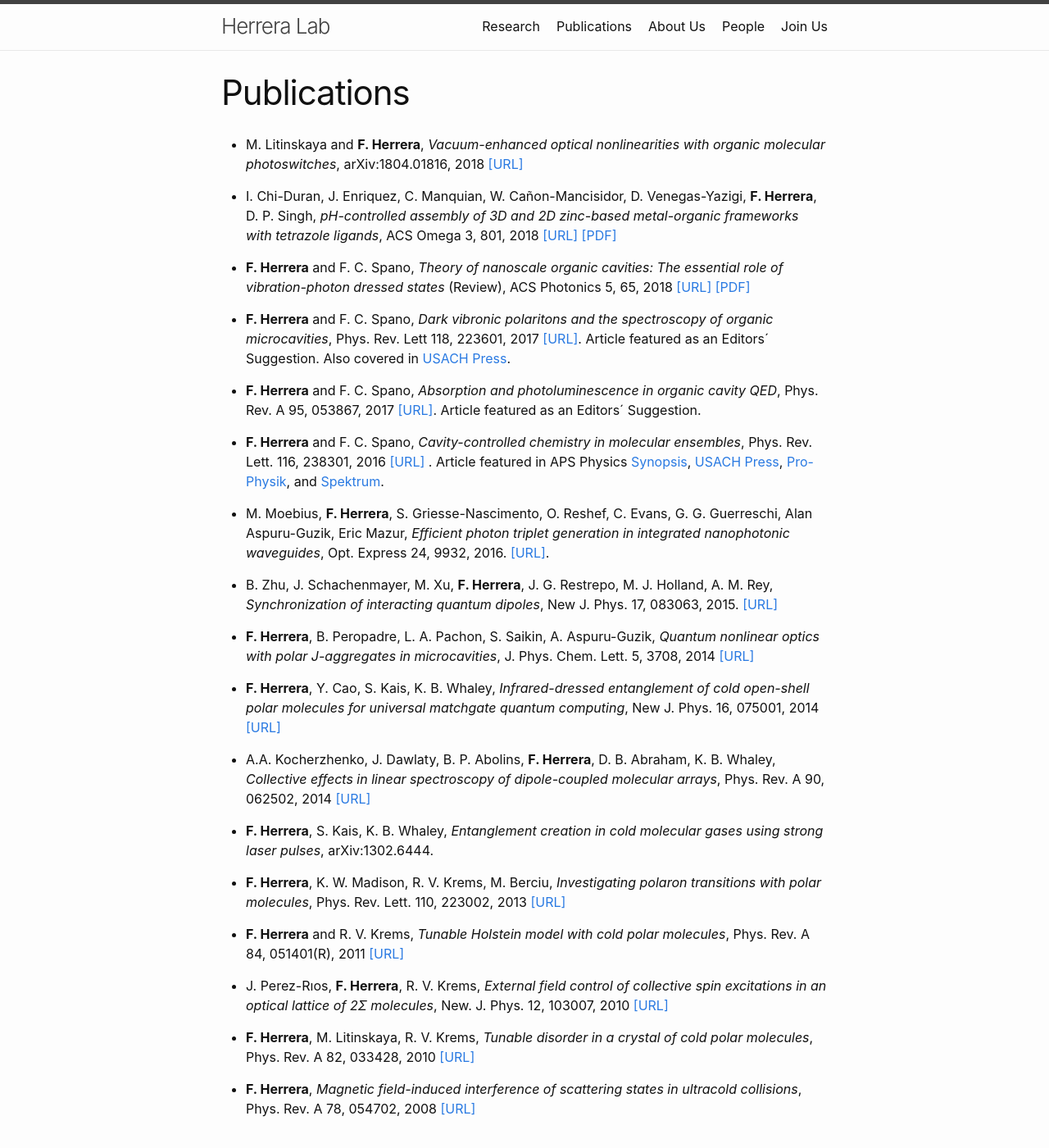
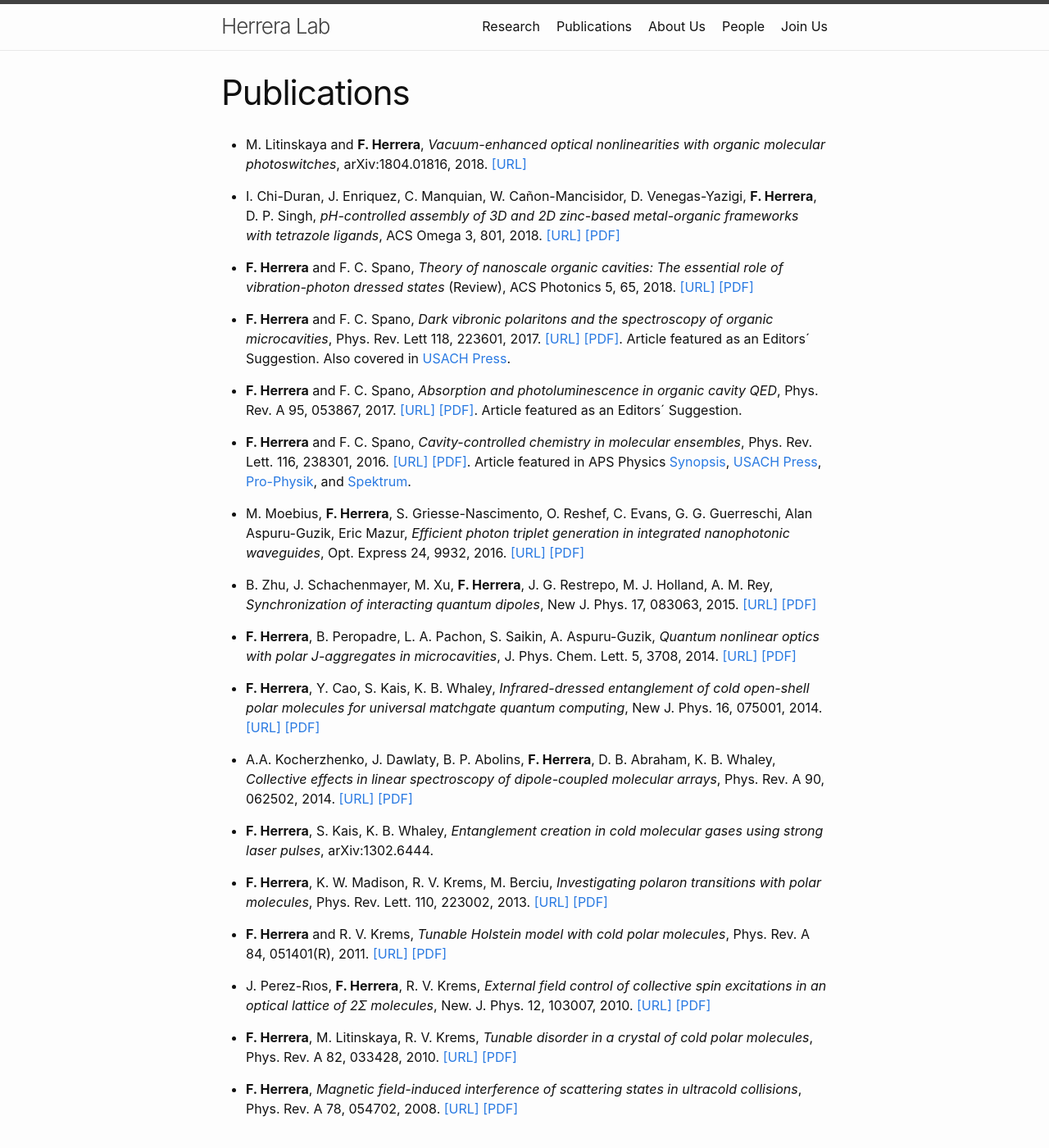
Before and after one commit to fherreralab/fherreralab.github.io, a Jekyll site: the page built from publications.md, in a window 1280 px wide and 1400 px high. Shown: the whole window at 82% size. Built offline with Jekyll 4.4.1, drawn with Linux system fonts in a browser that asks for light colours.

Commit message:
uploaded pdfs papers

```diff
--- a/publications.md
+++ b/publications.md
@@ -4,37 +4,37 @@ title: Publications
 permalink: /publications/
 ---
 
-* M. Litinskaya and **F. Herrera**, *Vacuum-enhanced optical nonlinearities with organic molecular photoswitches*, arXiv:1804.01816, 2018 [[URL]](https://arxiv.org/abs/1804.01816)
+* M. Litinskaya and **F. Herrera**, *Vacuum-enhanced optical nonlinearities with organic molecular photoswitches*, arXiv:1804.01816, 2018. [[URL]](https://arxiv.org/abs/1804.01816)
 
-* I. Chi-Duran, J. Enriquez, C. Manquian, W. Cañon-Mancisidor, D. Venegas-Yazigi, **F. Herrera**, D. P. Singh, *pH-controlled assembly of 3D and 2D zinc-based metal-organic frameworks with tetrazole ligands*, ACS Omega 3, 801, 2018 [[URL]](https://pubs.acs.org/doi/abs/10.1021/acsomega.7b01792) [[PDF]]({{ "/assets/papers/2018 pH-Controlled Assembly of 3D and 2D Zinc-Based Metal-Organic Frameworks with Tetrazole Ligands.pdf" | absolute_url}})
+* I. Chi-Duran, J. Enriquez, C. Manquian, W. Cañon-Mancisidor, D. Venegas-Yazigi, **F. Herrera**, D. P. Singh, *pH-controlled assembly of 3D and 2D zinc-based metal-organic frameworks with tetrazole ligands*, ACS Omega 3, 801, 2018. [[URL]](https://pubs.acs.org/doi/abs/10.1021/acsomega.7b01792) [[PDF]]({{ "/assets/papers/2018 pH-Controlled Assembly of 3D and 2D Zinc-Based Metal-Organic Frameworks with Tetrazole Ligands.pdf" | absolute_url}})
 
 
-* **F. Herrera** and F. C. Spano, *Theory of nanoscale organic cavities: The essential role of vibration-photon dressed states* (Review), ACS Photonics 5, 65, 2018 [[URL]](http://pubs.acs.org/doi/10.1021/acsphotonics.7b00728) [[PDF]]({{ "/assets/papers/2017 (ASAP) Theory of Nanoscale Organic Cavities The Essential Role of Vibration-Photon Dressed States.pdf" | absolute_url}})
+* **F. Herrera** and F. C. Spano, *Theory of nanoscale organic cavities: The essential role of vibration-photon dressed states* (Review), ACS Photonics 5, 65, 2018. [[URL]](http://pubs.acs.org/doi/10.1021/acsphotonics.7b00728) [[PDF]]({{ "/assets/papers/2017 (ASAP) Theory of Nanoscale Organic Cavities The Essential Role of Vibration-Photon Dressed States.pdf" | absolute_url}})
 
-* **F. Herrera** and F. C. Spano, *Dark vibronic polaritons and the spectroscopy of organic microcavities*, Phys. Rev. Lett 118, 223601, 2017 [[URL]](https://journals.aps.org/prl/abstract/10.1103/PhysRevLett.118.223601). Article featured as an Editors´ Suggestion. Also covered in [USACH Press](http://www.udesantiagoaldia.usach.cl/content/investigador-de-la-universidad-realiza-aporte-mundial-en-torno-fisica-cuantica).
+* **F. Herrera** and F. C. Spano, *Dark vibronic polaritons and the spectroscopy of organic microcavities*, Phys. Rev. Lett 118, 223601, 2017. [[URL]](https://journals.aps.org/prl/abstract/10.1103/PhysRevLett.118.223601) [[PDF]]({{ "/assets/papers/2017 Dark Vibronic Polaritons and the Spectroscopy of Organic Microcavities.pdf" | absolute_url}}). Article featured as an Editors´ Suggestion. Also covered in [USACH Press](http://www.udesantiagoaldia.usach.cl/content/investigador-de-la-universidad-realiza-aporte-mundial-en-torno-fisica-cuantica).
 
-* **F. Herrera** and  F. C. Spano, *Absorption and photoluminescence in organic cavity QED*, Phys. Rev. A 95, 053867, 2017 [[URL]](https://journals.aps.org/pra/abstract/10.1103/PhysRevA.95.053867). Article featured as an Editors´ Suggestion.
+* **F. Herrera** and  F. C. Spano, *Absorption and photoluminescence in organic cavity QED*, Phys. Rev. A 95, 053867, 2017. [[URL]](https://journals.aps.org/pra/abstract/10.1103/PhysRevA.95.053867) [[PDF]]({{ "/assets/papers/2017 Absorption and photoluminescence in organic cavity QED.pdf" | absolute_url}}). Article featured as an Editors´ Suggestion.
 
-* **F. Herrera** and F. C. Spano, *Cavity-controlled chemistry in molecular ensembles*, Phys. Rev. Lett. 116, 238301, 2016 [[URL]](https://journals.aps.org/prl/abstract/10.1103/PhysRevLett.116.238301) . Article featured in APS Physics [Synopsis](http://physics.aps.org/synopsis-for/10.1103/PhysRevLett.116.238301), [USACH Press](http://www.udesantiagoaldia.usach.cl/content/academico-realiza-hallazgo-sobre-control-de-reacciones-quimicas-usando-optica-cuantica), [Pro-Physik](http://www.pro-physik.de/details/news/9451181/Wie_Vakuum_auf_chemische_Reaktionen_wirkt.html), and [Spektrum](http://www.spektrum.de/news/chemische-effizienz-aus-dem-nichts/1414179).
+* **F. Herrera** and F. C. Spano, *Cavity-controlled chemistry in molecular ensembles*, Phys. Rev. Lett. 116, 238301, 2016. [[URL]](https://journals.aps.org/prl/abstract/10.1103/PhysRevLett.116.238301) [[PDF]]({{"/assets/papers/2016 Cavity-controlled chemistry in molecular ensembles.pdf" | absolute_url}}). Article featured in APS Physics [Synopsis](http://physics.aps.org/synopsis-for/10.1103/PhysRevLett.116.238301), [USACH Press](http://www.udesantiagoaldia.usach.cl/content/academico-realiza-hallazgo-sobre-control-de-reacciones-quimicas-usando-optica-cuantica), [Pro-Physik](http://www.pro-physik.de/details/news/9451181/Wie_Vakuum_auf_chemische_Reaktionen_wirkt.html), and [Spektrum](http://www.spektrum.de/news/chemische-effizienz-aus-dem-nichts/1414179).
 
-* M. Moebius, **F. Herrera**, S. Griesse-Nascimento, O. Reshef, C. Evans, G. G. Guerreschi, Alan Aspuru-Guzik, Eric Mazur,  *Efficient photon triplet generation in integrated nanophotonic waveguides*, Opt. Express 24, 9932, 2016. [[URL]](https://www.osapublishing.org/oe/abstract.cfm?uri=oe-24-9-9932).
+* M. Moebius, **F. Herrera**, S. Griesse-Nascimento, O. Reshef, C. Evans, G. G. Guerreschi, Alan Aspuru-Guzik, Eric Mazur,  *Efficient photon triplet generation in integrated nanophotonic waveguides*, Opt. Express 24, 9932, 2016. [[URL]](https://www.osapublishing.org/oe/abstract.cfm?uri=oe-24-9-9932) [[PDF]]({{"/assets/papers/2016 Efficient photon triplet generation in integrated nanophotonic waveguides.pdf" | absolute_url}})
 
-* B. Zhu, J. Schachenmayer, M. Xu, **F. Herrera**, J. G. Restrepo, M. J. Holland, A. M. Rey, *Synchronization of interacting quantum dipoles*, New J. Phys. 17, 083063, 2015. [[URL]](http://iopscience.iop.org/article/10.1088/1367-2630/17/8/083063/meta)
+* B. Zhu, J. Schachenmayer, M. Xu, **F. Herrera**, J. G. Restrepo, M. J. Holland, A. M. Rey, *Synchronization of interacting quantum dipoles*, New J. Phys. 17, 083063, 2015. [[URL]](http://iopscience.iop.org/article/10.1088/1367-2630/17/8/083063/meta) [[PDF]]({{"/assets/papers/2015 Synchronization of interacting quantum dipoles.pdf" | absolute_url}})
 
-* **F. Herrera**, B. Peropadre, L. A. Pachon, S. Saikin, A. Aspuru-Guzik, *Quantum nonlinear optics with polar J-aggregates in microcavities*, J. Phys. Chem. Lett. 5, 3708, 2014 [[URL]](http://pubs.acs.org/doi/abs/10.1021/jz501905h)
+* **F. Herrera**, B. Peropadre, L. A. Pachon, S. Saikin, A. Aspuru-Guzik, *Quantum nonlinear optics with polar J-aggregates in microcavities*, J. Phys. Chem. Lett. 5, 3708, 2014. [[URL]](http://pubs.acs.org/doi/abs/10.1021/jz501905h) [[PDF]]({{"/assets/papers/2014 Quantum Nonlinear Optics with Polar J‑Aggregates in Microcavities.pdf" | absolute_url}})
 
-* **F. Herrera**, Y. Cao, S. Kais, K. B. Whaley, *Infrared-dressed entanglement of cold open-shell polar molecules for universal matchgate quantum computing*, New J. Phys. 16, 075001, 2014 [[URL]](http://iopscience.iop.org/1367-2630/16/7/075001/)
+* **F. Herrera**, Y. Cao, S. Kais, K. B. Whaley, *Infrared-dressed entanglement of cold open-shell polar molecules for universal matchgate quantum computing*, New J. Phys. 16, 075001, 2014. [[URL]](http://iopscience.iop.org/1367-2630/16/7/075001/) [[PDF]]({{"/assets/papers/2014 Infrared-matchgate.pdf" | absolute_url}})
 
-* A.A. Kocherzhenko, J. Dawlaty, B. P. Abolins, **F. Herrera**, D. B. Abraham, K. B. Whaley, *Collective effects in linear spectroscopy of dipole-coupled molecular arrays*, Phys. Rev. A 90, 062502, 2014 [[URL]](http://journals.aps.org/pra/abstract/10.1103/PhysRevA.90.062502)
+* A.A. Kocherzhenko, J. Dawlaty, B. P. Abolins, **F. Herrera**, D. B. Abraham, K. B. Whaley, *Collective effects in linear spectroscopy of dipole-coupled molecular arrays*, Phys. Rev. A 90, 062502, 2014. [[URL]](http://journals.aps.org/pra/abstract/10.1103/PhysRevA.90.062502) [[PDF]]({{"/assets/papers/2014 KMM_Submitted.pdf" | absolute_url}})
 
 * **F. Herrera**, S. Kais, K. B. Whaley, *Entanglement creation in cold molecular gases using strong laser pulses*, arXiv:1302.6444.
 
-* **F. Herrera**, K. W. Madison, R. V. Krems, M. Berciu, *Investigating polaron transitions with polar molecules*, Phys. Rev. Lett. 110, 223002, 2013 [[URL]](http://journals.aps.org/prl/abstract/10.1103/PhysRevLett.110.223002)
+* **F. Herrera**, K. W. Madison, R. V. Krems, M. Berciu, *Investigating polaron transitions with polar molecules*, Phys. Rev. Lett. 110, 223002, 2013. [[URL]](http://journals.aps.org/prl/abstract/10.1103/PhysRevLett.110.223002) [[PDF]]({{"/assets/papers/2013 Investigating Polaron Transitions with Polar Molecules.pdf" | absolute_url}})
 
-* **F. Herrera** and R. V. Krems, *Tunable Holstein model with cold polar molecules*, Phys. Rev. A 84, 051401(R), 2011 [[URL]](http://journals.aps.org/pra/abstract/10.1103/PhysRevA.84.051401)
+* **F. Herrera** and R. V. Krems, *Tunable Holstein model with cold polar molecules*, Phys. Rev. A 84, 051401(R), 2011. [[URL]](http://journals.aps.org/pra/abstract/10.1103/PhysRevA.84.051401) [[PDF]]({{"/assets/papers/2011 Tunable Holstein model with cold polar molecules.pdf" | absolute_url}})
 
-* J. Perez-Rıos, **F. Herrera**, R. V. Krems, *External field control of collective spin excitations in an optical lattice of 2Σ molecules*, New. J. Phys. 12, 103007, 2010 [[URL]](http://iopscience.iop.org/1367-2630/12/10/103007/)
+* J. Perez-Rıos, **F. Herrera**, R. V. Krems, *External field control of collective spin excitations in an optical lattice of 2Σ molecules*, New. J. Phys. 12, 103007, 2010. [[URL]](http://iopscience.iop.org/1367-2630/12/10/103007/) [[PDF]]({{"/assets/papers/2010 External field control of collective spin excitations in an optical lattice of 2-sigma molecules.pdf" | absolute_url}})
 
-* **F. Herrera**, M. Litinskaya, R. V. Krems, *Tunable disorder in a crystal of cold polar molecules*, Phys. Rev. A 82, 033428, 2010 [[URL]](http://journals.aps.org/pra/abstract/10.1103/PhysRevA.82.033428)
+* **F. Herrera**, M. Litinskaya, R. V. Krems, *Tunable disorder in a crystal of cold polar molecules*, Phys. Rev. A 82, 033428, 2010. [[URL]](http://journals.aps.org/pra/abstract/10.1103/PhysRevA.82.033428) [[PDF]]({{"/assets/papers/2010 Tunable disorder in a crystal of cold polar molecules.pdf" | absolute_url}})
 
-* **F. Herrera**, *Magnetic field-induced interference of scattering states in ultracold collisions*, Phys. Rev. A 78, 054702, 2008 [[URL]](http://journals.aps.org/pra/abstract/10.1103/PhysRevA.78.054702)
+* **F. Herrera**, *Magnetic field-induced interference of scattering states in ultracold collisions*, Phys. Rev. A 78, 054702, 2008. [[URL]](http://journals.aps.org/pra/abstract/10.1103/PhysRevA.78.054702) [[PDF]]({{"/assets/papers/2008 Magnetic-field-induced interference of scattering states in ultracold collisions.pdf" | absolute_url}})
```
Also changed, not shown: 15 other files.
